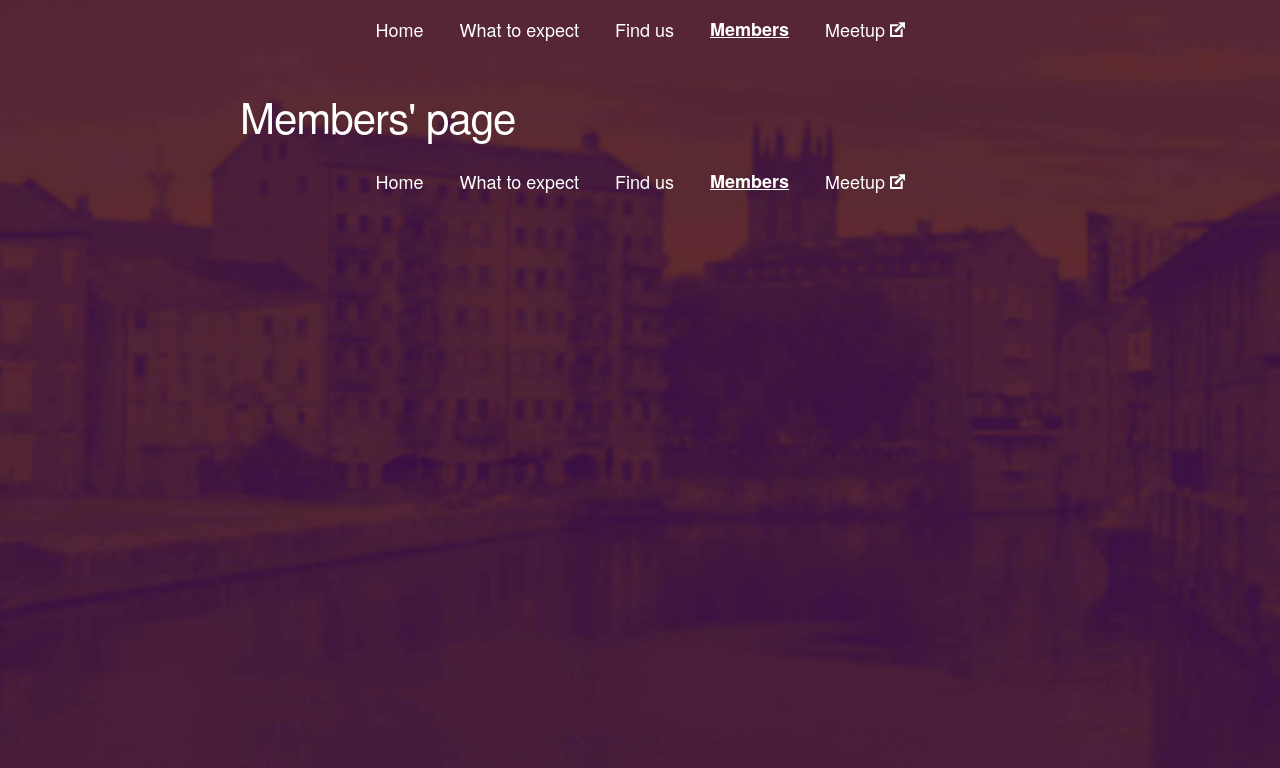
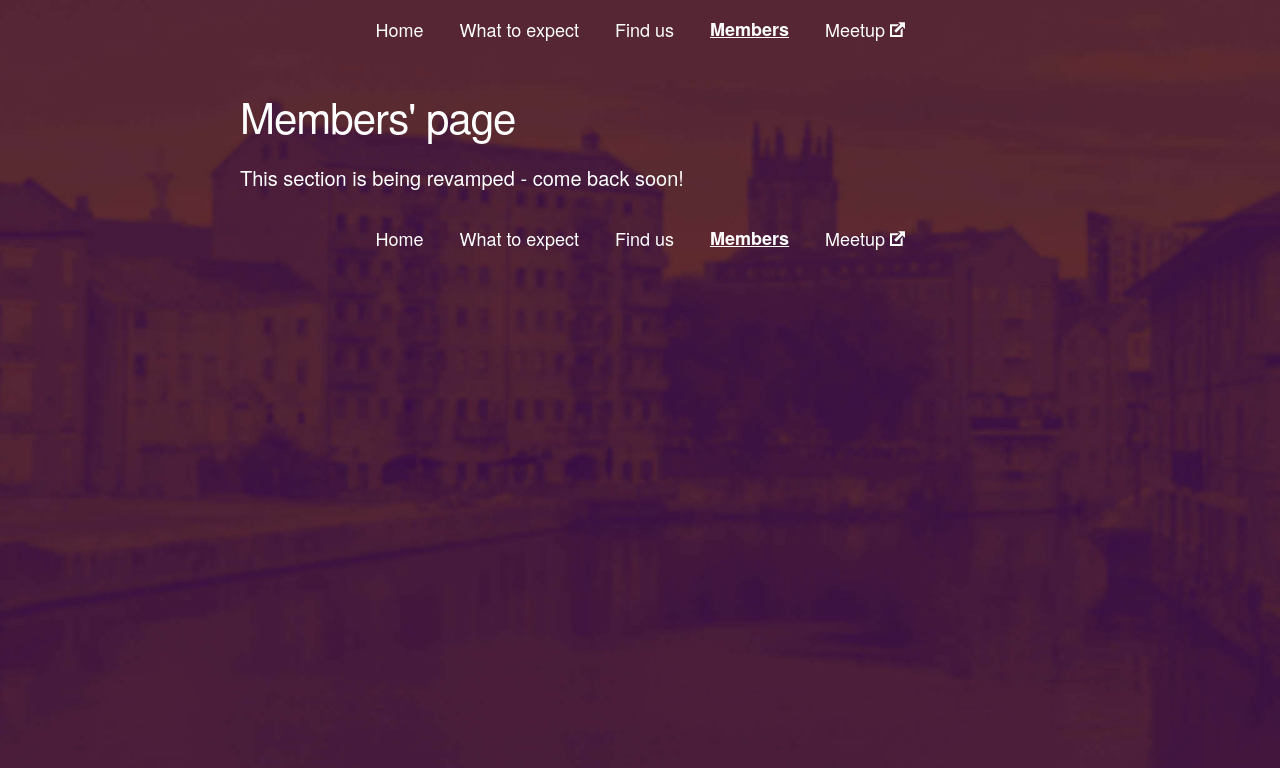
Before and after one commit to pedantic-git/y-open, a Nuxt app: page /members in a window 1280 px wide. Shown: the top 768 px of the page. Built offline with nearby package versions, Linux system fonts and the light colour scheme; what vue-jsonp would draw is missing.

Commit message:
Move to real domain

```diff
--- a/pages/members.vue
+++ b/pages/members.vue
@@ -1,6 +1,7 @@
 <template>
   <main>
     <h2>Members' page</h2>
+    <p>This section is being revamped - come back soon!</p>
   </main>
 </template>
 
```
Also changed, not shown: 1 other file (tests, documents, lock files or other folders).
